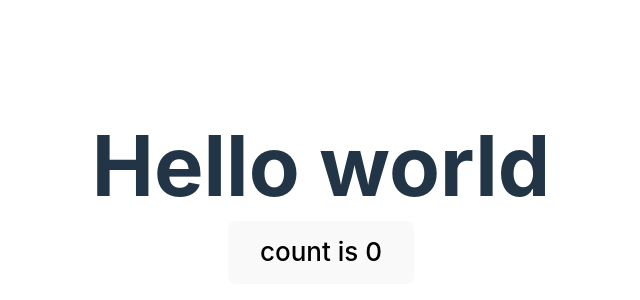
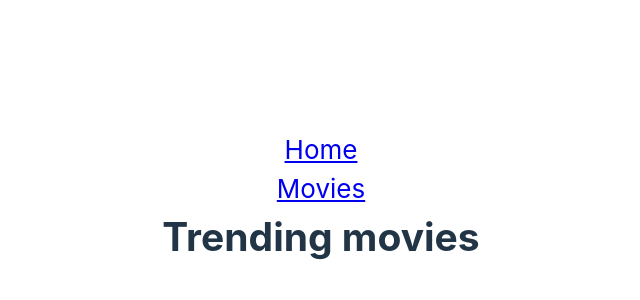
Before and after one commit to Anteycu/goit-react-hw-05, a React (Vite) app: page / in a window 1280 px wide. Shown: the part 202-502 px from the top of the page, without its empty margins (319-959 px from the left). Built offline with nearby package versions, Linux system fonts and the light colour scheme.

Commit message:
components and pages

```diff
--- a/package.json
+++ b/package.json
@@ -12,7 +12,8 @@
   "dependencies": {
     "modern-normalize": "^2.0.0",
     "react": "^18.2.0",
-    "react-dom": "^18.2.0"
+    "react-dom": "^18.2.0",
+    "react-router-dom": "^6.24.0"
   },
   "devDependencies": {
     "@types/react": "^18.2.66",
--- a/src/components/App.jsx
+++ b/src/components/App.jsx
@@ -1,14 +1,17 @@
-import { useState } from "react";
+import { Route, Routes } from "react-router-dom";
+import Navigation from "./Navigation/Navigation";
+import HomePage from "../pages/HomePage";
+import MoviesPage from "../pages/MoviesPage";
 
 function App() {
-  const [count, setCount] = useState(0);
-
   return (
     <>
-      <h1>Hello world</h1>
-      <button onClick={() => setCount((count) => count + 1)}>
-        count is {count}
-      </button>
+      <Navigation />
+
+      <Routes>
+        <Route path="/" element={<HomePage />} />
+        <Route path="/movies" element={<MoviesPage />} />
+      </Routes>
     </>
   );
 }
--- /dev/null
+++ b/src/components/MovieList/MovieList.jsx
@@ -0,0 +1,14 @@
+const MovieList = ({ moviesData = [] }) => (
+  <div>
+    <ul>
+      {moviesData.map((movie, index) => (
+        <li key={index}>
+          <img src="#" />
+          <p>description</p>
+        </li>
+      ))}
+    </ul>
+  </div>
+);
+
+export default MovieList;
--- /dev/null
+++ b/src/components/Navigation/Navigation.jsx
@@ -0,0 +1,16 @@
+import { NavLink } from "react-router-dom";
+
+const Navigation = () => (
+  <div>
+    <ul>
+      <li>
+        <NavLink to={"/"}>Home</NavLink>
+      </li>
+      <li>
+        <NavLink to={"/movies"}>Movies</NavLink>
+      </li>
+    </ul>
+  </div>
+);
+
+export default Navigation;
--- a/src/main.jsx
+++ b/src/main.jsx
@@ -1,10 +1,13 @@
 import React from "react";
 import ReactDOM from "react-dom/client";
+import { BrowserRouter } from "react-router-dom";
 import App from "./components/App";
 import "./index.css";
 
 ReactDOM.createRoot(document.getElementById("root")).render(
   <React.StrictMode>
-    <App />
+    <BrowserRouter>
+      <App />
+    </BrowserRouter>
   </React.StrictMode>
 );
--- /dev/null
+++ b/src/pages/HomePage.jsx
@@ -0,0 +1,9 @@
+import MovieList from "../components/MovieList/MovieList";
+
+const HomePage = () => (
+  <div>
+    <h2>Trending movies</h2>
+    <MovieList moviesData={[]} />
+  </div>
+);
+export default HomePage;
--- /dev/null
+++ b/src/pages/MovieDetailsPage.jsx
@@ -0,0 +1,6 @@
+const MovieDetailsPage = () => (
+  <div>
+    <h2>Movie title...</h2>
+  </div>
+);
+export default MovieDetailsPage;
--- /dev/null
+++ b/src/pages/MoviesPage.jsx
@@ -0,0 +1,10 @@
+import MovieList from "../components/MovieList/MovieList";
+
+const MoviePage = () => (
+  <div>
+    <p>Films with search result: ...</p>
+    <MovieList moviesData={[]} />
+  </div>
+);
+
+export default MoviePage;
```
Also changed, not shown: src/components/MovieCast/MovieCast.jsx (added, +7 -0 lines), src/components/MovieReviews/MovieReviews.jsx (added, +7 -0 lines), src/pages/NotFoundPage.jsx (added, +9 -0 lines), 1 other file (tests, documents, lock files or other folders).
